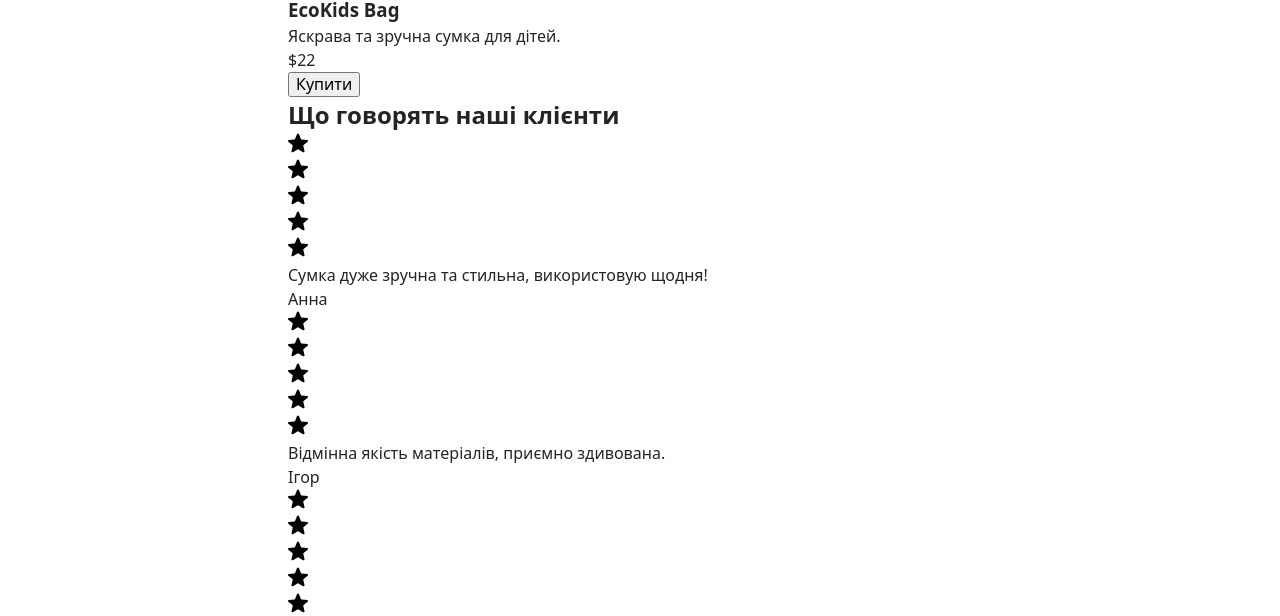
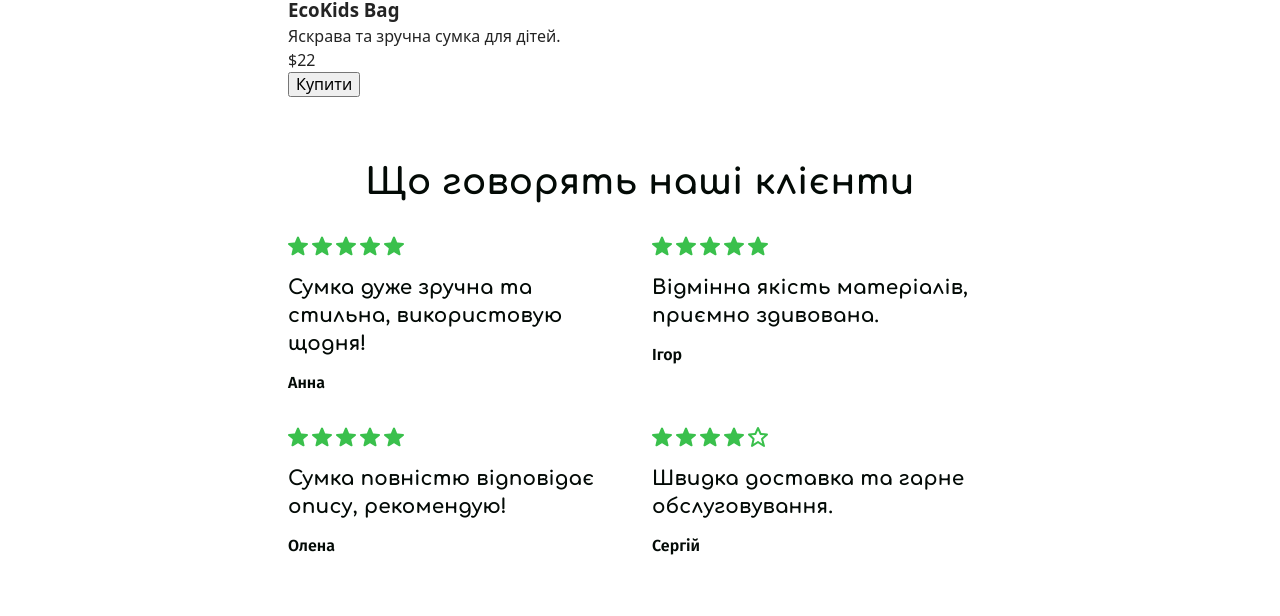
Before and after one commit to ArutemuL/project_group7, a website built with Vite: page src/index.html in a window 1280 px wide. Shown: the part 5119-5735 px from the top of the page. Built offline with nearby package versions, Linux system fonts and the light colour scheme.

Commit message:
fix: feedbacks section markup, styles and code cleanup

```diff
--- a/src/css/feedbacks.css
+++ b/src/css/feedbacks.css
@@ -0,0 +1,100 @@
+.feedbacks {
+  padding-top: 32px;
+  padding-bottom: 32px;
+}
+.feedbacks-list {
+  list-style: none;
+  display: flex;
+  flex-direction: column;
+  gap: 40px;
+  padding: 0;
+  margin: 0;
+}
+.feedbacks-item {
+  width: 100%;
+}
+.feedbacks-item-inner {
+  display: flex;
+  flex-direction: column;
+  align-items: flex-start;
+  gap: 12px;
+  text-align: left;
+}
+.feedbacks-title {
+  font-family: 'Comfortaa', sans-serif;
+  font-weight: 700;
+  font-size: 36px;
+  line-height: 1.2;
+  letter-spacing: 0.01em;
+  text-align: center;
+  color: #030a06;
+  margin-bottom: 32px;
+}
+.feedbacks-text {
+  font-family: 'Comfortaa', sans-serif;
+  font-weight: 700;
+  font-size: 20px;
+  line-height: 1.4;
+  letter-spacing: 0.01em;
+  color: #030a06;
+}
+.feedbacks-author {
+  font-family: 'Fira Sans', sans-serif;
+  font-weight: 600;
+  font-size: 16px;
+  line-height: 1.6;
+  color: #030a06;
+}
+.stars {
+  display: flex;
+  gap: 4px;
+  align-items: flex-start;
+  justify-content: flex-start;
+  flex-direction: row;
+  list-style: none;
+}
+
+.star-filled svg {
+  fill: #3ac04c;
+}
+.star-empty svg {
+  fill: #3ac04c;
+}
+
+@media screen and (min-width: 768px) {
+  .feedbacks {
+    padding: 64px 32px;
+  }
+  .feedbacks-list {
+    flex-direction: row;
+    flex-wrap: wrap;
+    gap: 32px 24px;
+  }
+  .feedbacks-item {
+    width: calc((100% - 24px) / 2);
+  }
+}
+@media screen and (min-width: 1440px) {
+  .feedbacks {
+    padding: 64px 0;
+  }
+  .feedbacks-item-inner {
+    max-width: 310px;
+    width: 100%;
+  }
+
+  .feedbacks-list {
+    gap: 24px;
+  }
+  .feedbacks-item {
+    display: flex;
+    width: calc((100% - 24px * 3) / 4);
+  }
+  .feedbacks-title {
+    font-size: 48px;
+  }
+
+  .feedbacks-author {
+    margin-top: auto;
+  }
+}
--- a/src/partials/feedbacks.html
+++ b/src/partials/feedbacks.html
@@ -1,5 +1,5 @@
 <section class="feedbacks">
-  <div class="container feedbacks-container">
+  <div class="container">
     <h2 class="feedbacks-title">Що говорять наші клієнти</h2>
     <ul class="feedbacks-list">
       <li class="feedbacks-item">
```
